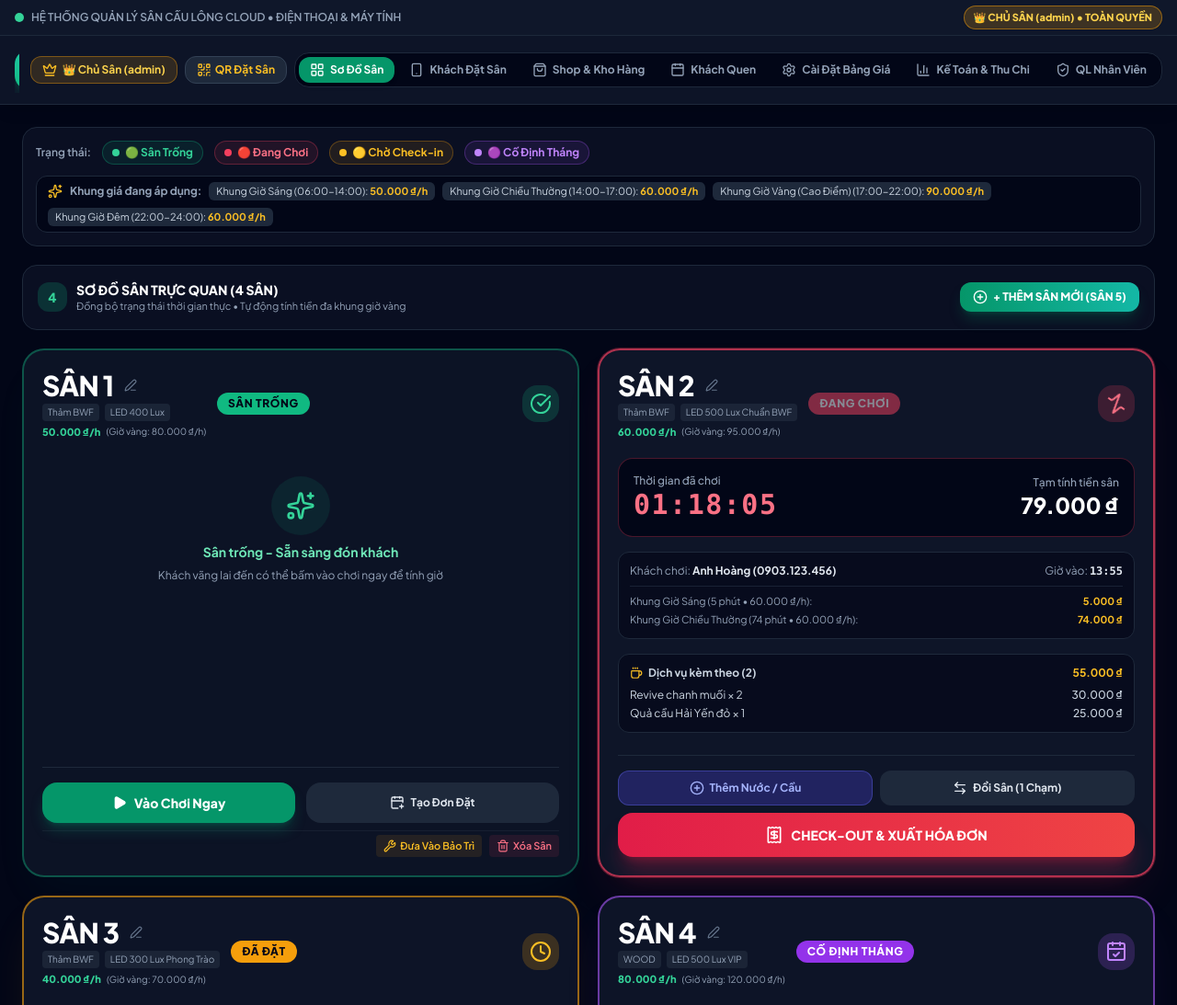
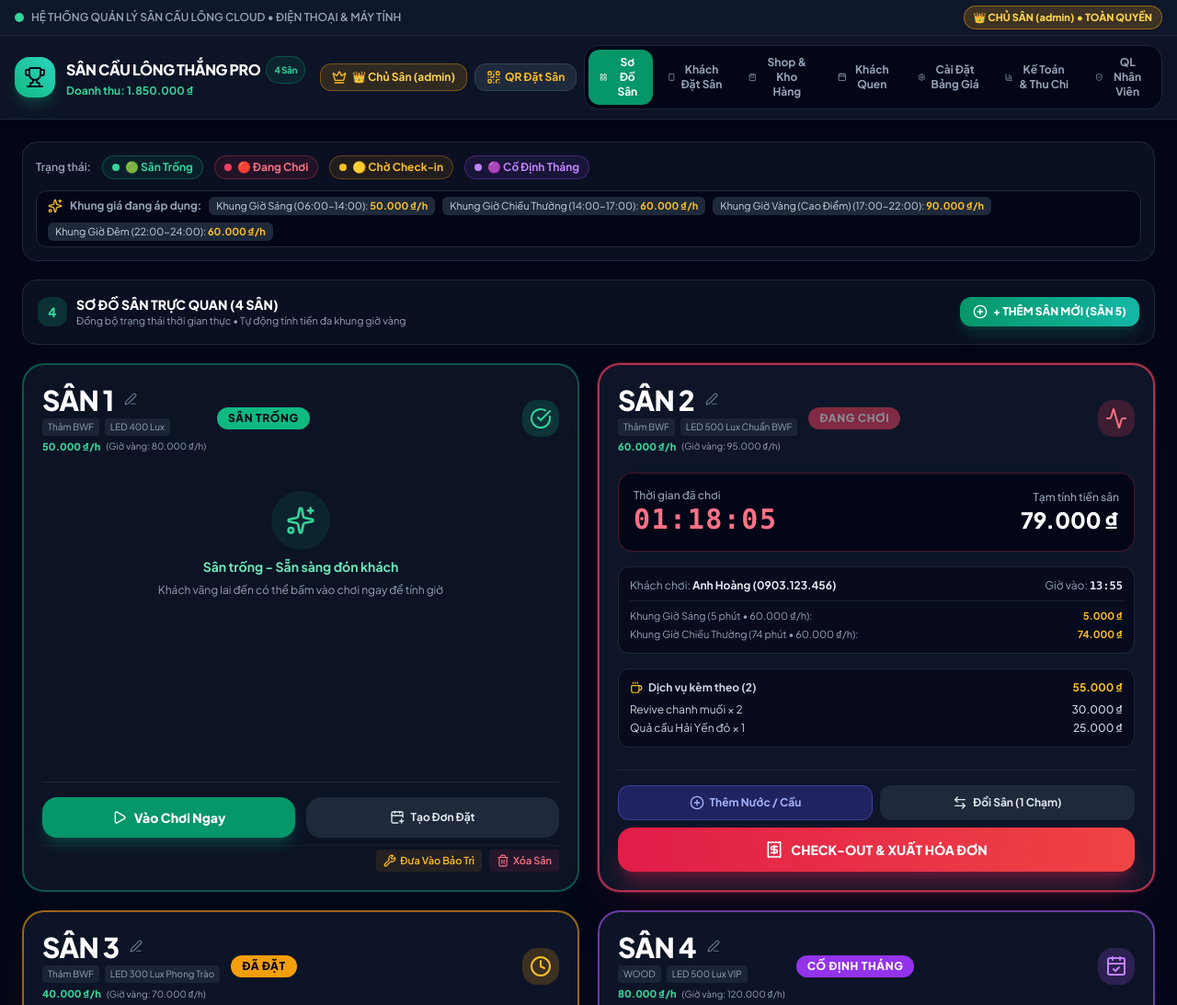
Before and after one commit to vf530k37399-max/vietthang, a website: page index.html in a window 1280 px wide. Shown: the top 1093 px of the page at 92% size. Drawn offline with nearby package versions, Linux system fonts and the light colour scheme.

Commit message:
Sua triet de loi man hinh den khi chuyen tab va co rut header

```diff
--- a/index.html
+++ b/index.html
@@ -16,6 +16,54 @@
   <script src="https://cdn.socket.io/4.7.5/socket.io.min.js"></script>
   <!-- Lucide Icons -->
   <script src="https://unpkg.com/lucide@latest"></script>
+  <script>
+    // Safe Lucide icon renderer: Injects SVG into <i> without replacing the node,
+    // protecting Vue 3 Virtual DOM reconciliation from crashes during unmount/tab switching
+    window.renderLucideIcons = function() {
+      try {
+        if (!window.lucide || !window.lucide.icons || !window.lucide.createElement) return;
+        var elements = document.querySelectorAll('[data-lucide]');
+        elements.forEach(function(el) {
+          var iconName = el.getAttribute('data-lucide');
+          if (!iconName) return;
+          if (el.dataset && el.dataset.lucideRendered === iconName && el.firstElementChild) return;
+          var pascal = iconName.replace(/(^\w|-\w)/g, function(s) { return s.replace('-', '').toUpperCase(); });
+          var iconDef = window.lucide.icons[pascal];
+          if (iconDef) {
+            var svg = window.lucide.createElement(iconDef);
+            svg.setAttribute('class', 'w-full h-full stroke-current pointer-events-none');
+            el.innerHTML = '';
+            el.appendChild(svg);
+            if (el.dataset) el.dataset.lucideRendered = iconName;
+            if (!el.classList.contains('inline-flex') && !el.classList.contains('flex') && !el.classList.contains('block')) {
+              el.classList.add('inline-flex', 'items-center', 'justify-center');
+            }
+          }
+        });
+      } catch(e) {
+        console.warn('Lucide safe render warning:', e);
+      }
+    };
+    if (window.lucide) {
+      window.lucide.createIcons = window.renderLucideIcons;
+    }
+    if (window.MutationObserver) {
+      var _lucideTimer = null;
+      var _observer = new MutationObserver(function() {
+        if (_lucideTimer) return;
+        _lucideTimer = setTimeout(function() {
+          _lucideTimer = null;
+          if (window.renderLucideIcons) window.renderLucideIcons();
+        }, 30);
+      });
+      document.addEventListener('DOMContentLoaded', function() {
+        if (document.body) {
+          _observer.observe(document.body, { childList: true, subtree: true });
+        }
+        if (window.renderLucideIcons) window.renderLucideIcons();
+      });
+    }
+  </script>
   <!-- html2canvas for Exporting Bill & Shift Images (Zalo / Mobile Share) -->
   <script src="https://cdnjs.cloudflare.com/ajax/libs/html2canvas/1.4.1/html2canvas.min.js"></script>
   <!-- Google Fonts -->
@@ -59,20 +107,20 @@
     </div>
 
     <!-- Main Navigation Header -->
-    <header class="bg-slate-900/90 backdrop-blur border-b border-slate-800 sticky top-0 z-40 px-3 sm:px-4 py-2.5 sm:py-3 shadow-lg">
-      <div class="max-w-7xl mx-auto flex items-center justify-between gap-2 sm:gap-3">
+    <header class="bg-slate-900/90 backdrop-blur border-b border-slate-800 sticky top-0 z-40 px-3 sm:px-4 py-2 sm:py-2.5 shadow-lg">
+      <div class="max-w-7xl mx-auto flex items-center justify-between gap-2 sm:gap-4 flex-wrap lg:flex-nowrap">
         <!-- Logo & Title -->
-        <div class="flex items-center space-x-2.5 sm:space-x-3 truncate">
+        <div class="flex items-center space-x-2.5 sm:space-x-3 flex-shrink-0">
           <div class="w-9 h-9 sm:w-11 sm:h-11 rounded-2xl bg-gradient-to-tr from-emerald-500 to-teal-400 flex items-center justify-center shadow-lg shadow-emerald-500/25 flex-shrink-0">
             <i data-lucide="trophy" class="w-5 h-5 sm:w-6 sm:h-6 text-slate-950 font-black"></i>
           </div>
-          <div class="truncate">
-            <h1 class="text-base sm:text-lg font-black tracking-tight text-white flex items-center gap-1.5 truncate">
-              <span class="truncate">{{ clubInfo.name || 'SÂN CẦU LÔNG THẮNG PRO' }}</span>
+          <div>
+            <h1 class="text-sm sm:text-base font-black tracking-tight text-white flex items-center gap-1.5">
+              <span>{{ clubInfo.name || 'SÂN CẦU LÔNG THẮNG PRO' }}</span>
               <span class="text-[10px] font-bold px-2 py-0.5 rounded-full bg-emerald-500/10 text-emerald-400 border border-emerald-500/30 flex-shrink-0">{{ courts.length }} Sân</span>
             </h1>
-            <p class="text-[11px] sm:text-xs text-slate-400 flex items-center gap-1.5 truncate">
-              <span v-if="hasPermission('canViewRevenue')" class="text-emerald-400 font-bold truncate">
+            <p class="text-[11px] sm:text-xs text-slate-400 flex items-center gap-1.5">
+              <span v-if="hasPermission('canViewRevenue')" class="text-emerald-400 font-bold">
                 Doanh thu: {{ formatCurrency(dailyRevenue) }}
               </span>
               <span v-else class="text-slate-500 font-bold">
@@ -83,12 +131,12 @@
         </div>
 
         <!-- Header Actions & Tabs (Desktop) -->
-        <div class="flex items-center gap-2 flex-shrink-0">
+        <div class="flex items-center gap-2 flex-wrap sm:flex-nowrap">
 
           <!-- User / Account Button -->
           <button
             @click="openAuthModal"
-            class="flex items-center gap-1.5 px-3 py-1.5 rounded-xl border text-xs font-bold transition shadow-sm"
+            class="flex items-center gap-1.5 px-3 py-1.5 rounded-xl border text-xs font-bold transition shadow-sm flex-shrink-0"
             :class="isOwner ? 'bg-amber-500/15 hover:bg-amber-500/25 border-amber-500/40 text-amber-300' : 'bg-slate-800 hover:bg-slate-700 border-slate-700 text-slate-300'">
             <i :data-lucide="isOwner ? 'crown' : 'user'" class="w-4 h-4" :class="isOwner ? 'text-amber-400' : 'text-slate-400'"></i>
             <span class="hidden sm:inline">{{ isOwner ? '👑 Chủ Sân (admin)' : (currentUser?.name || 'Tài khoản') }}</span>
@@ -99,13 +147,13 @@
           <button
             @click="openShareQrModal"
             title="Tạo mã QR cho khách quét đặt sân bằng điện thoại"
-            class="hidden xl:flex items-center gap-1 px-3 py-1.5 rounded-xl bg-slate-800 hover:bg-slate-700 border border-slate-700 text-xs font-bold text-amber-400 transition">
+            class="hidden xl:flex items-center gap-1 px-3 py-1.5 rounded-xl bg-slate-800 hover:bg-slate-700 border border-slate-700 text-xs font-bold text-amber-400 transition flex-shrink-0">
             <i data-lucide="qr-code" class="w-4 h-4"></i>
             <span>QR Đặt Sân</span>
           </button>
 
           <!-- Desktop Navigation Tabs -->
-          <div class="hidden md:flex bg-slate-950 p-1 rounded-2xl border border-slate-800 flex-wrap gap-1">
+          <div class="hidden md:flex bg-slate-950 p-1 rounded-2xl border border-slate-800 overflow-x-auto max-w-full gap-1">
             <button
               @click="activeTab = 'staff'"
               :class="activeTab === 'staff' ? 'bg-emerald-600 text-white shadow-md' : 'text-slate-400 hover:text-white'"
@@ -2193,12 +2241,19 @@
 
   <!-- Realtime Web Application Script -->
   <script>
-    const { createApp, ref, computed, onMounted } = Vue;
+    const { createApp, ref, computed, onMounted, watch, nextTick } = Vue;
 
     createApp({
       setup() {
         const activeTab = ref('staff');
         const isOnline = ref(false);
+
+        // Auto refresh icons cleanly on tab changes
+        watch(activeTab, () => {
+          nextTick(() => {
+            if (window.renderLucideIcons) window.renderLucideIcons();
+          });
+        });
         const onlineDevices = ref(1);
         const dailyRevenue = ref(1850000);
 
@@ -3793,10 +3848,9 @@
             activeTab.value = 'customer';
           }
 
-          try { if (window.lucide) lucide.createIcons(); } catch(e) {}
-          setInterval(() => {
-            try { if (window.lucide) lucide.createIcons(); } catch(e) {}
-          }, 1500);
+          nextTick(() => {
+            if (window.renderLucideIcons) window.renderLucideIcons();
+          });
         });
 
         return {
```
Also changed, not shown: public/index.html (+71 -17 lines).
